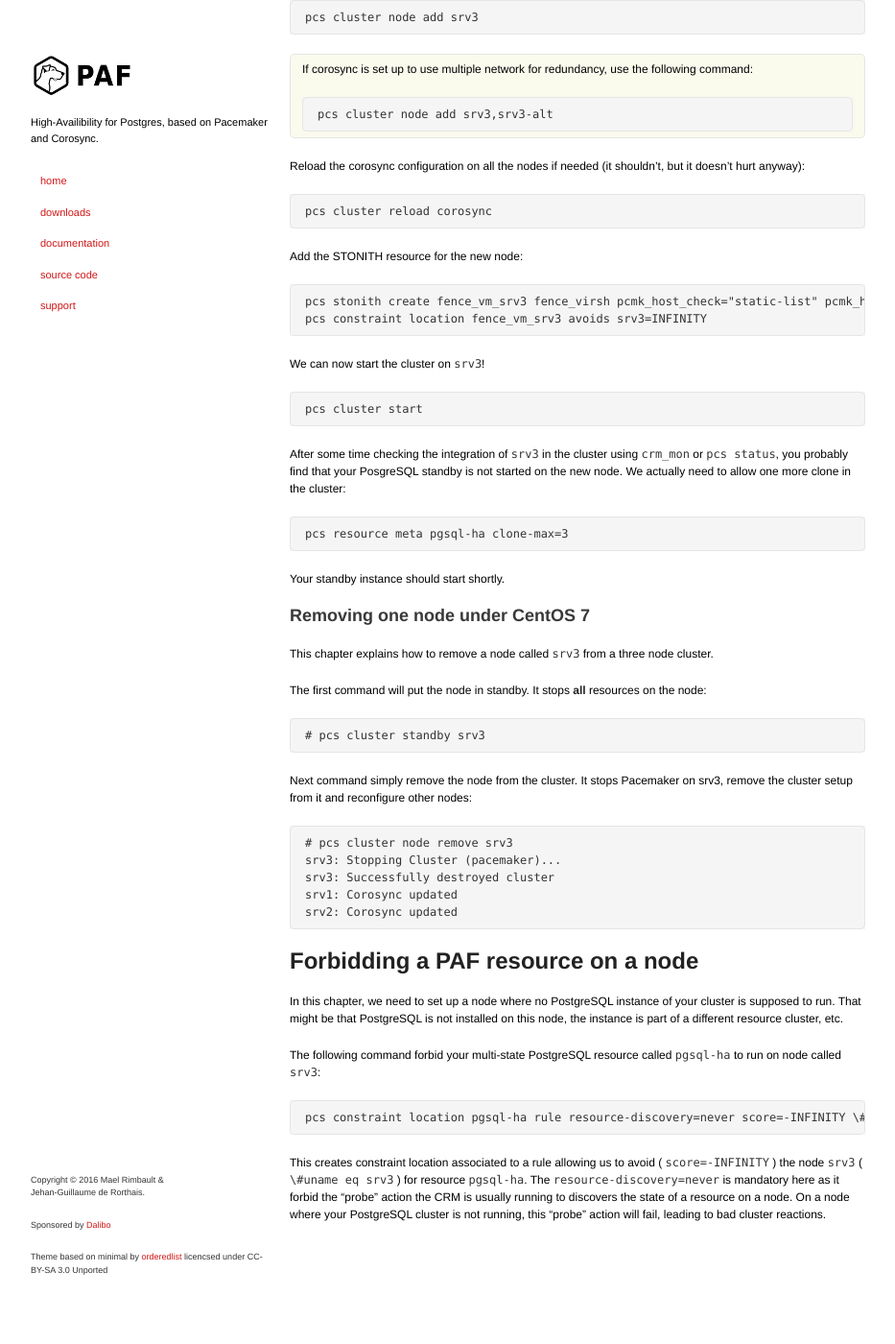
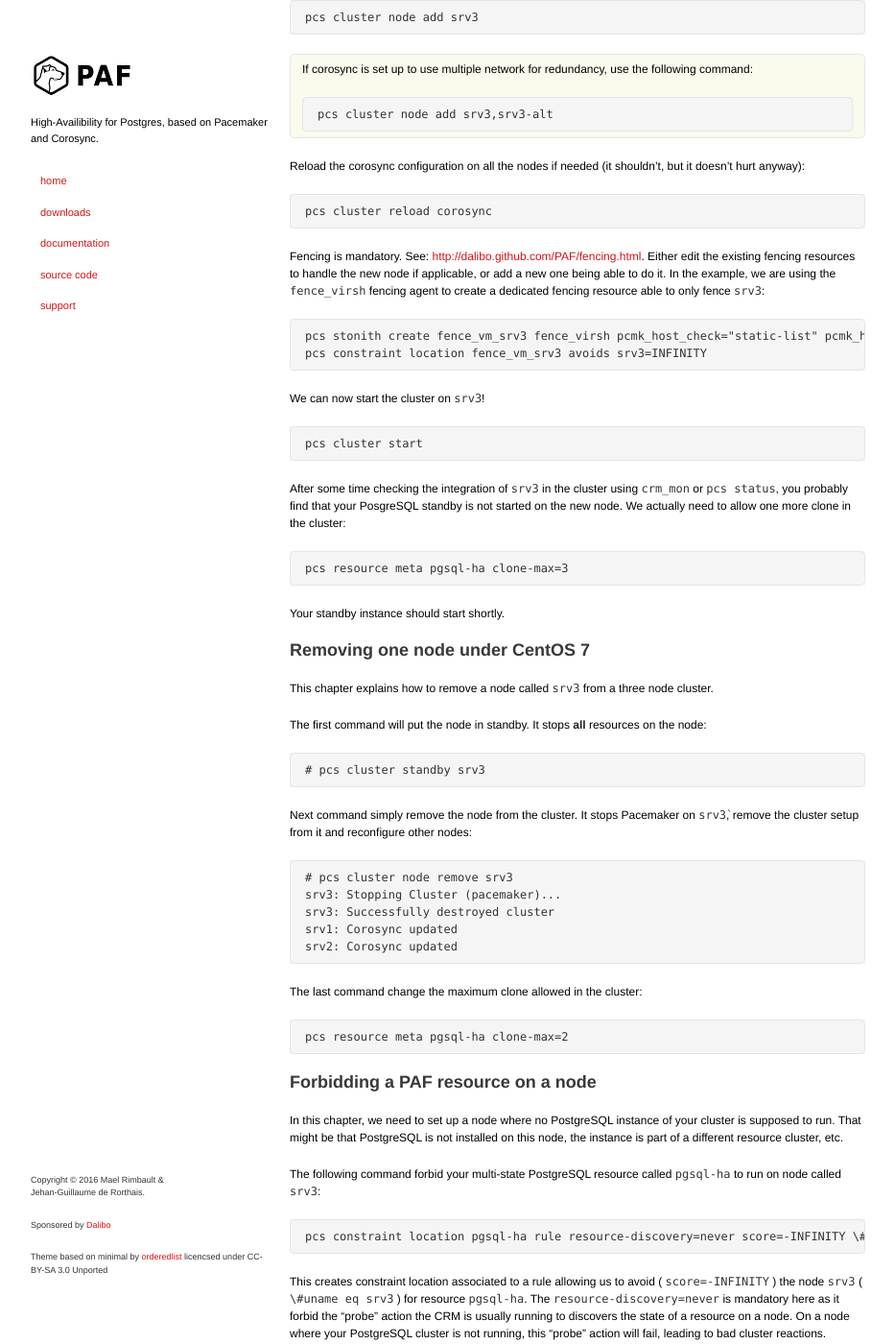
Before and after one commit to ClusterLabs/PAF, a Jekyll site: the page built from CentOS-7-admin.md, in a window 1280 px wide and 1400 px high, scrolled down 1556 px. Shown: the whole window at 96% size, without its empty margins (173-1106 px from the left). Built offline with Jekyll 4.4.1, drawn with Linux system fonts in a browser that asks for light colours; before the commit the page ends 2900 px from its top, so only the background shows below that.

Commit message:
Some fixes suggested by Benoit Lobréau

````diff
--- a/CentOS-7-admin.md
+++ b/CentOS-7-admin.md
@@ -115,7 +115,11 @@ it doesn't hurt anyway):
 pcs cluster reload corosync
 ```
 
-Add the STONITH resource for the new node:
+Fencing is mandatory. See: [http://dalibo.github.com/PAF/fencing.html]({{ site.baseurl }}/fencing.html).
+Either edit the existing fencing resources to handle the new node if applicable,
+or add a new one being able to do it. In the example, we are using
+the `fence_virsh` fencing agent to create a dedicated fencing resource able to
+only fence `srv3`:
 
 ```
 pcs stonith create fence_vm_srv3 fence_virsh pcmk_host_check="static-list" pcmk_host_list="srv3" ipaddr="192.168.122.1" login="<username>" port="srv3-c7" action="off" identity_file="/root/.ssh/id_rsa"
@@ -150,8 +154,8 @@ the node:
 # pcs cluster standby srv3
 ```
 
-Next command simply remove the node from the cluster. It stops Pacemaker on
-srv3, remove the cluster setup from it and reconfigure other nodes:
+Next command simply remove the node from the cluster. It stops Pacemaker
+on `srv3̀`, remove the cluster setup from it and reconfigure other nodes:
 
 ```
 # pcs cluster node remove srv3
@@ -161,7 +165,13 @@ srv1: Corosync updated
 srv2: Corosync updated
 ```
 
-# Forbidding a PAF resource  on a node
+The last command change the maximum clone allowed in the cluster:
+
+```
+pcs resource meta pgsql-ha clone-max=2
+```
+
+## Forbidding a PAF resource  on a node
 
 In this chapter, we need to set up a node where no PostgreSQL instance of your
 cluster is supposed to run. That might be that PostgreSQL is not installed on
````
